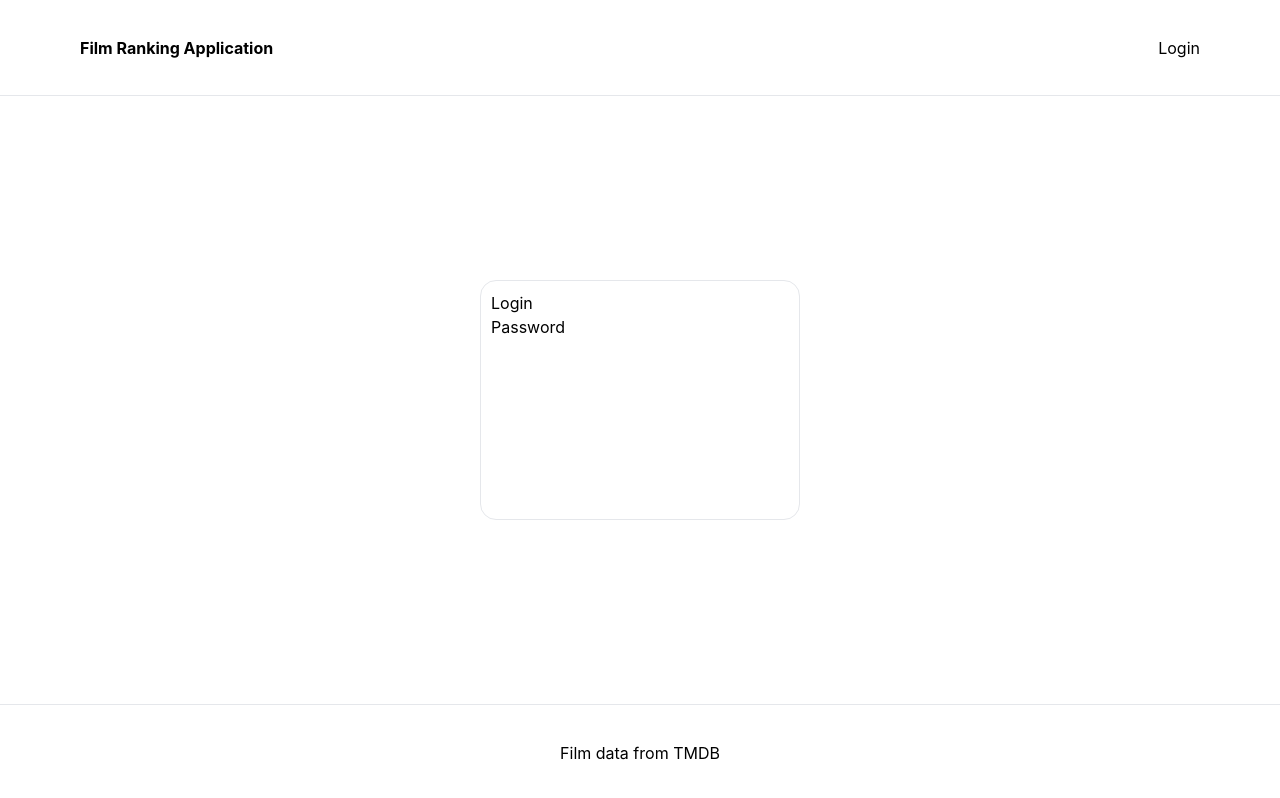
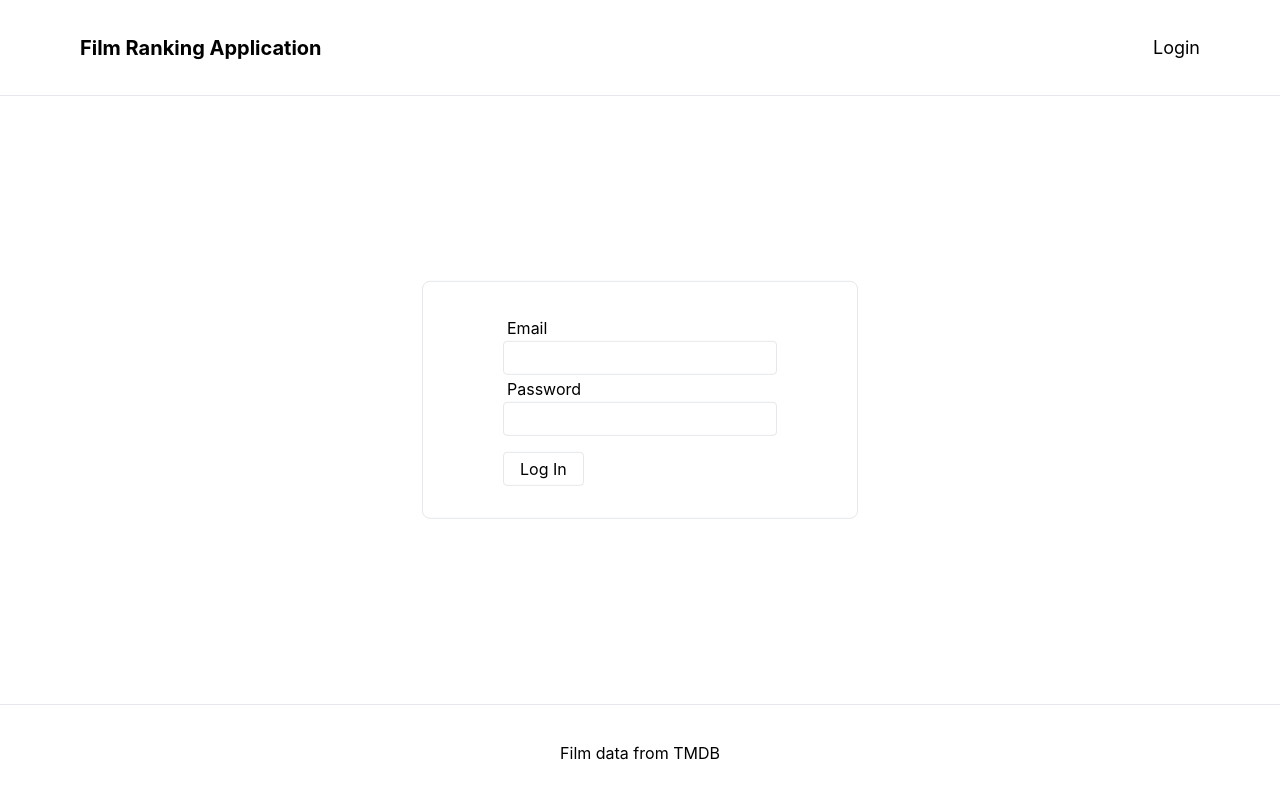
Before and after one commit to andre-bacci/film-ranking, a React (Create React App) app in the folder frontend/: page /login in a window 1280 px wide. Built offline with nearby package versions, Linux system fonts and the light colour scheme.

Commit message:
[RNK-19] Mocked login

```diff
--- a/frontend/package.json
+++ b/frontend/package.json
@@ -12,6 +12,7 @@
     "@types/react": "^18.0.0",
     "@types/react-dom": "^18.0.0",
     "axios": "^1.6.8",
+    "clsx": "^2.1.0",
     "formik": "^2.4.5",
     "postcss": "^8.4.38",
     "react": "^18.2.0",
@@ -23,7 +24,8 @@
     "tailwind": "^4.0.0",
     "tailwindcss": "^3.4.3",
     "typescript": "^4.4.2",
-    "web-vitals": "^2.1.0"
+    "web-vitals": "^2.1.0",
+    "yup": "^1.4.0"
   },
   "scripts": {
     "start": "react-scripts start",
--- /dev/null
+++ b/frontend/src/components/Button/index.tsx
@@ -0,0 +1,26 @@
+import "./styles.scss";
+import { ButtonProps } from "./types";
+import clsx from "clsx";
+
+export default function Button({
+  children,
+  onClick,
+  style = "box",
+  type = "button",
+  disabled = false,
+  cssClass,
+}: ButtonProps) {
+  return (
+    <button
+      className={clsx(`button-component ${cssClass}`, {
+        "button-text": style === "text",
+        "button-box": style === "box",
+      })}
+      type={type}
+      onClick={onClick}
+      disabled={disabled}
+    >
+      {children}
+    </button>
+  );
+}
--- /dev/null
+++ b/frontend/src/components/Button/styles.scss
@@ -0,0 +1,10 @@
+.button-component {
+
+}
+
+.button-box {
+  padding: 0.25rem 1rem;
+  border-width: 1px;
+  border-style: solid;
+  border-radius: 0.25rem;
+}
--- /dev/null
+++ b/frontend/src/components/Button/types.ts
@@ -0,0 +1,8 @@
+export interface ButtonProps {
+  style?: "box" | "text";
+  children: React.ReactNode;
+  onClick?: () => void;
+  type?: "button" | "submit" | "reset";
+  disabled?: boolean;
+  cssClass?: string;
+}
--- a/frontend/src/components/Header/index.tsx
+++ b/frontend/src/components/Header/index.tsx
@@ -1,21 +1,25 @@
 import { RootState } from "store";
 import "./styles.scss";
-import { useSelector } from "react-redux";
+import { useDispatch, useSelector } from "react-redux";
 import { useNavigate } from "react-router-dom";
+import { setLogout } from "store/features/auth/authSlice";
 
 export default function Header() {
   const navigate = useNavigate();
   const user = useSelector((state: RootState) => state.auth.user);
+  const dispatch = useDispatch();
 
   return (
     <header className="header">
       <div className="flex items-center">
-        <p className="font-bold logo">Film Ranking Application</p>
+        <p className="font-bold logo text-xl">Film Ranking Application</p>
         <div className="menus">
           {user?.id ? (
-            <button>{user.name}</button>
+            <button onClick={() => dispatch(setLogout())}>{user.name}</button>
           ) : (
-            <button onClick={() => navigate("/login")}>Login</button>
+            <div className="text-lg">
+              <button onClick={() => navigate("/login")}>Login</button>
+            </div>
           )}
         </div>
       </div>
--- /dev/null
+++ b/frontend/src/components/Input/index.tsx
@@ -0,0 +1,25 @@
+import "./styles.scss";
+import { InputProps } from "./types";
+
+export default function Input({
+  label,
+  placeholder,
+  onChange,
+  type,
+  ...rest
+}: InputProps) {
+  return (
+    <div className="input-wrapper">
+      <div className="input-label">{label}</div>
+      <div className="input-box">
+        <input
+          type={type}
+          placeholder={placeholder}
+          onChange={onChange}
+          className="input-component"
+          {...rest}
+        />
+      </div>
+    </div>
+  );
+}
--- /dev/null
+++ b/frontend/src/components/Input/styles.scss
@@ -0,0 +1,10 @@
+.input-box {
+  border-width: 1px;
+  border-style: solid;
+  border-radius: 0.25rem;
+  padding: 0.25rem 0.75rem;
+}
+
+.input-label {
+  padding: 0.1rem 0.25rem;
+}
--- /dev/null
+++ b/frontend/src/components/Input/types.ts
@@ -0,0 +1,5 @@
+import { InputHTMLAttributes } from "react";
+
+export type InputProps = InputHTMLAttributes<HTMLInputElement> & {
+  label?: string;
+}
--- a/frontend/src/components/index.tsx
+++ b/frontend/src/components/index.tsx
@@ -1,4 +1,6 @@
+import Button from "./Button";
 import Footer from "./Footer";
 import Header from "./Header";
+import Input from "./Input";
 
-export { Footer, Header };
+export { Button, Footer, Header, Input };
--- a/frontend/src/pages/Login/index.tsx
+++ b/frontend/src/pages/Login/index.tsx
@@ -1,10 +1,73 @@
+import { useNavigate } from "react-router-dom";
 import "./styles.scss";
+import { Button, Input } from "components";
+import { LoginProps } from "./types";
+import { useDispatch, useSelector } from "react-redux";
+import { RootState } from "store";
+import * as Yup from "yup";
+import { useEffect } from "react";
+import { setLoggedIn } from "store/features/auth/authSlice";
+import { useFormik } from "formik";
 
 export default function Login() {
+  const navigate = useNavigate();
+  const dispatch = useDispatch();
+  const { user } = useSelector((state: RootState) => state.auth);
+
+  const initialValues: LoginProps = {
+    email: "",
+    password: "",
+  };
+
+  const LoginSchema = Yup.object().shape({
+    email: Yup.string().required("Campo obrigatório"),
+    password: Yup.string().required("Campo obrigatório"),
+  });
+
+  const login = (values: LoginProps) => {
+    dispatch(
+      setLoggedIn({
+        user: {
+          id: "q",
+          email: values.email,
+          name: "Nome da silva",
+          isActive: true,
+        },
+      })
+    );
+  };
+
+  useEffect(() => {
+    if (user) navigate("/");
+  });
+
+  const formik = useFormik({
+    initialValues,
+    validationSchema: LoginSchema,
+    onSubmit: login,
+  });
+
   return (
     <div className="login-box">
-      <div>Login</div>
-      <div>Password</div>
+      <form onSubmit={formik.handleSubmit}>
+        <Input
+          name="email"
+          label="Email"
+          type="text"
+          value={formik.values.email}
+          onChange={formik.handleChange}
+        />
+        <Input
+          name="password"
+          label="Password"
+          type="password"
+          value={formik.values.password}
+          onChange={formik.handleChange}
+        />
+        <Button cssClass="login-button" type="submit">
+          <div>Log In</div>
+        </Button>
+      </form>
     </div>
   );
 }
--- a/frontend/src/pages/Login/styles.scss
+++ b/frontend/src/pages/Login/styles.scss
@@ -3,10 +3,17 @@
   top: 50%;
   left: 50%;
   transform: translate(-50%, -50%);
-  padding: 10px;
   border-width: 1px;
   border-style: solid;
-  width: 20rem;
-  height: 15rem;
-  border-radius: 1rem;
+  padding: 2rem 5rem;
+  border-radius: 0.5rem;
+  display: flex;
+  flex-direction: column;
+  align-items: center;
+  justify-content: center;
+  gap: 1rem;
+
+  .login-button {
+    margin-top: 1rem;
+  }
 }
--- /dev/null
+++ b/frontend/src/pages/Login/types.ts
@@ -0,0 +1,4 @@
+export interface LoginProps {
+  email: string;
+  password: string;
+}
```
Also changed, not shown: 1 other file (tests, documents, lock files or other folders).
